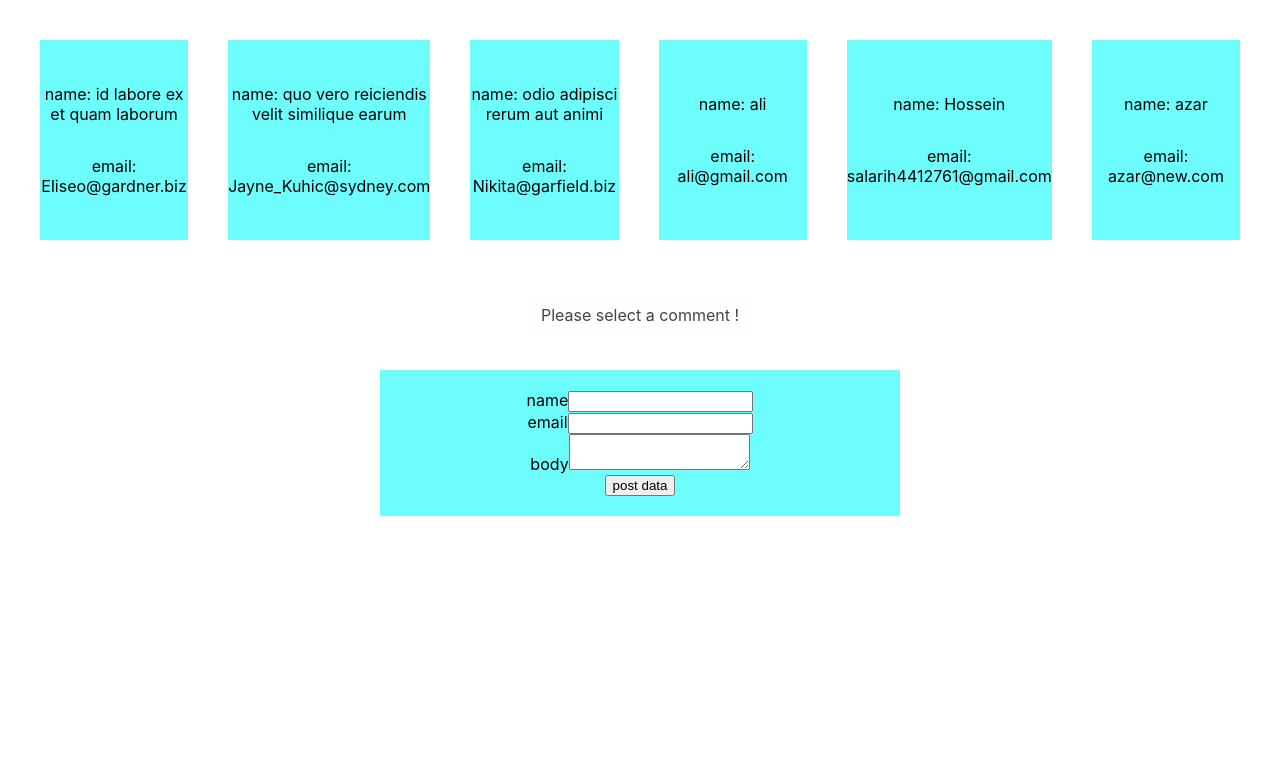
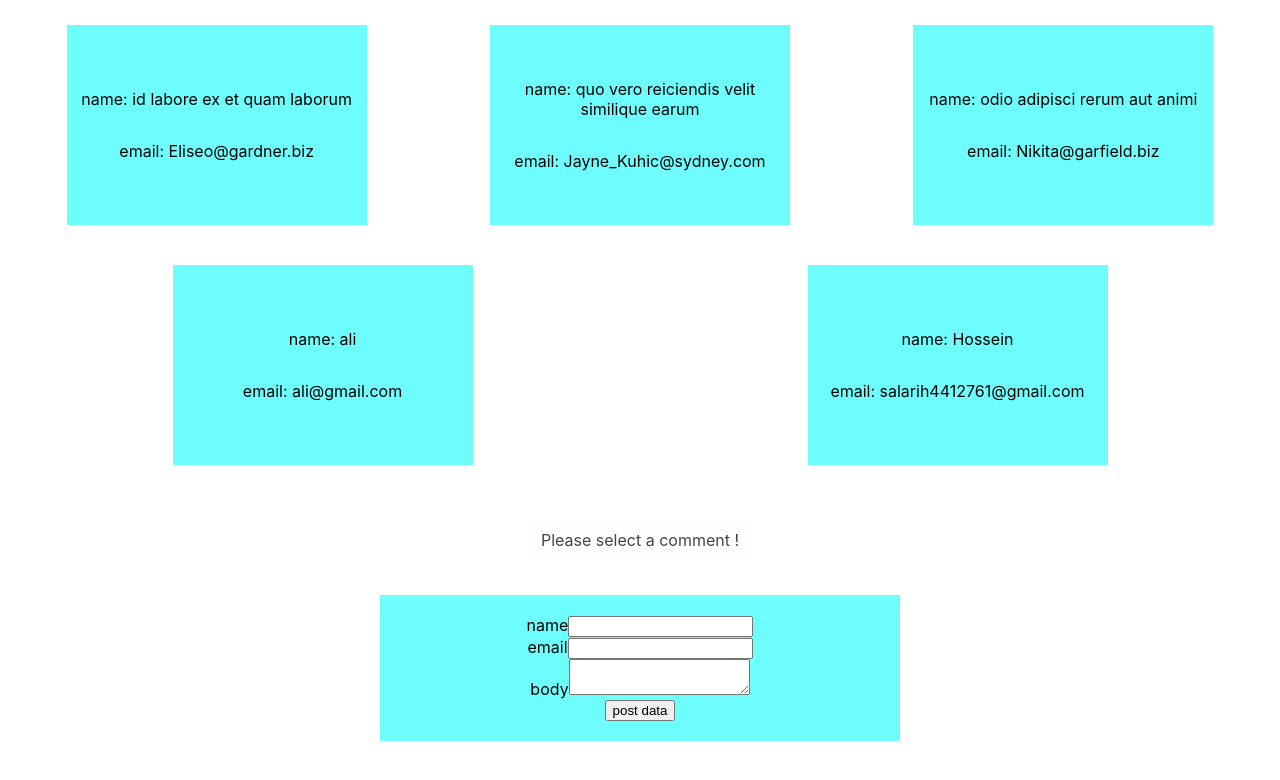
Before and after one commit to Hooseinsalari/Http-request-practice, a React (Create React App) app in the folder http-app/: page / in a window 1280 px wide. Shown: the top 780 px of the page. Built offline with nearby package versions, Linux system fonts and the light colour scheme; data requests are answered from the project's data file.

Commit message:
new method for post data and show in the page, prev method in prev commit

```diff
--- a/http-app/data/db.json
+++ b/http-app/data/db.json
@@ -34,13 +34,6 @@
       "content": "aa",
       "postId": 10,
       "id": 5
-    },
-    {
-      "name": "azar",
-      "email": "azar@new.com",
-      "content": "i am new here",
-      "postId": 10,
-      "id": 6
     }
   ]
 }
--- a/http-app/src/App.css
+++ b/http-app/src/App.css
@@ -6,7 +6,8 @@
   display: flex;
   align-items: center;
   justify-content: space-around;
-  margin: 20px;
+  margin: 5px;
+  flex-wrap: wrap;
 }
 
 .fullComment {
--- a/http-app/src/components/Discussion.js
+++ b/http-app/src/components/Discussion.js
@@ -29,16 +29,6 @@ const Discussion = () => {
     setSelectedId(id)
   }
 
-  const postHandler = (comment) => {
-    axios.post("http://localhost:3001/comments",{
-        ...comment,
-        postId:10
-    })
-    .then((response) => axios.get("http://localhost:3001/comments"))
-    .then((response) => setComment(response.data))
-    .catch((error) => console.log(error))
-
-}
 
   return (
     <div>
@@ -60,7 +50,7 @@ const Discussion = () => {
         <FullComment commentId={selectedId} />
       </section>
       <section className="newComment">
-        <NewComment onAddPost={postHandler} />
+        <NewComment setComments={setComment} />
       </section>
     </div>
   );
--- a/http-app/src/components/FullComment.js
+++ b/http-app/src/components/FullComment.js
@@ -18,7 +18,7 @@ const FullComment = ({ commentId }) => {
 
   const deleteHandler = () => {
     axios.delete(`http://localhost:3001/comments/${commentId}`)
-    .then((response) => console.log(response.data))
+    .then((response) => setComment(response.data))
   }
 
   useEffect(() => {
--- a/http-app/src/components/NewComment.js
+++ b/http-app/src/components/NewComment.js
@@ -1,9 +1,10 @@
 import React, { useState } from 'react';
+import axios from 'axios';
 
 // style
 import styles from "./NewComment.module.css"
 
-const NewComment = ({onAddPost}) => {
+const NewComment = ({setComments}) => {
     const [comment, setComment] = useState({
         name: "",
         email: "",
@@ -15,7 +16,16 @@ const NewComment = ({onAddPost}) => {
         setComment({...comment, [event.target.name]: event.target.value})
     }
 
+    const postHandler = () => {
+        axios.post("http://localhost:3001/comments",{
+            ...comment,
+            postId:10
+        })
+        .then((response) => axios.get("http://localhost:3001/comments"))
+        .then((response) => setComments(response.data))
+        .catch((error) => console.log(error))
 
+    }
 
     return (
         <form className={styles.container}>
@@ -28,7 +38,7 @@ const NewComment = ({onAddPost}) => {
             <label>body</label>
             <textarea name="content" type="textarea" value={comment.content} onChange={changeHandler} />
             <br />
-            <button onClick={() => onAddPost(comment)}>post data</button>
+            <button onClick={postHandler}>post data</button>
         </form>
     );
 };
```
